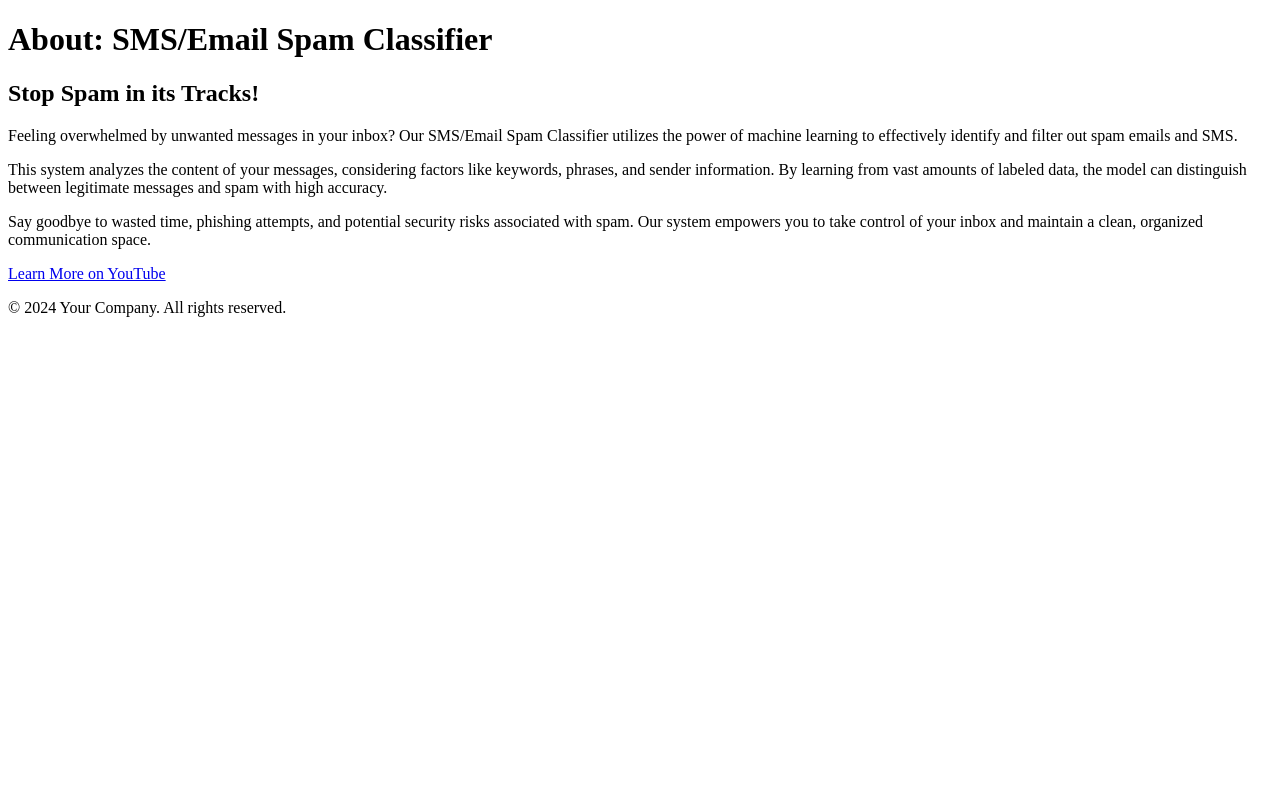
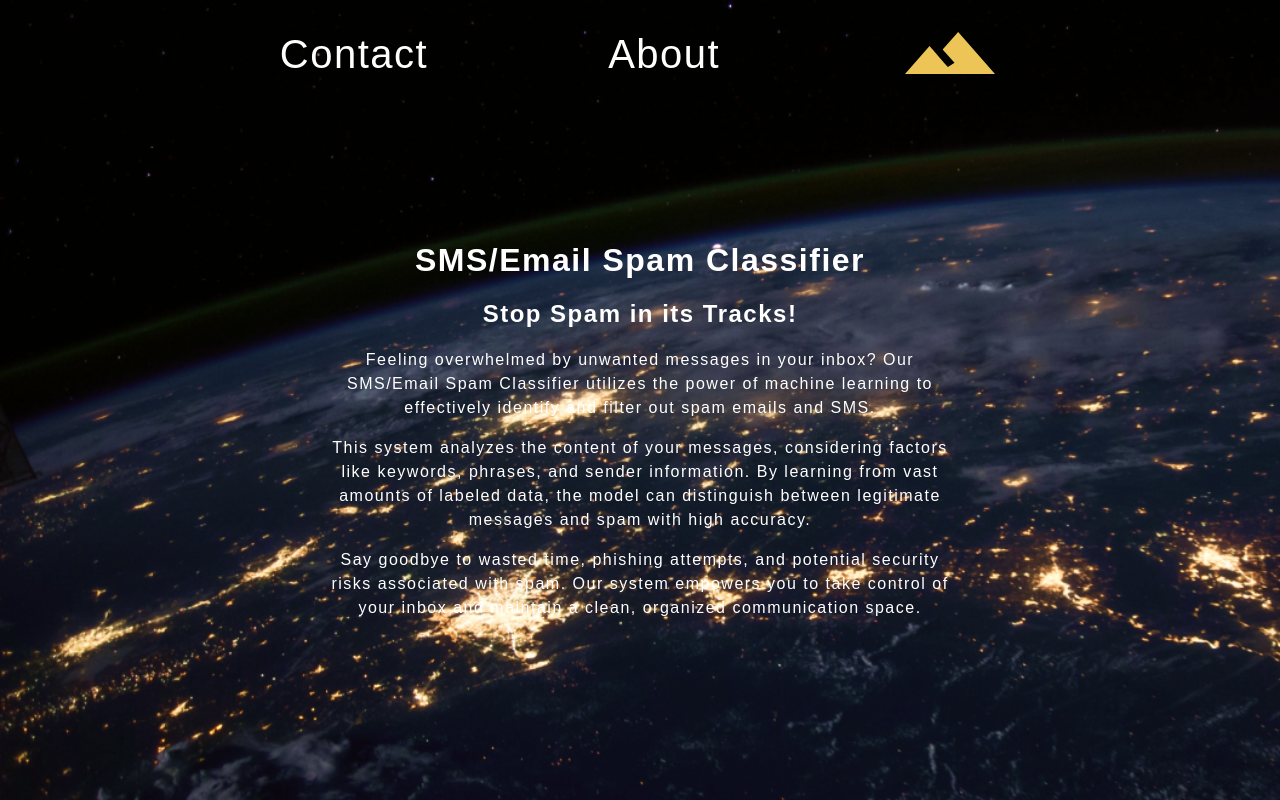
Before and after one commit to Madara-coder/spam-detect, a Flask app: page /about in a window 1280 px wide. Run offline with Flask 3, Linux system fonts and the light colour scheme.

Commit message:
feat: made some changes in the code

```diff
--- a/static/about.css
+++ b/static/about.css
@@ -1,12 +1,74 @@
 body {
   font-family: sans-serif;
+  letter-spacing: 1.5px;
   margin: 0;
-  padding: 20px;
+  height: 100vh;
+  width: 100vw;
+  background-image: url("../static/about.png");
+  background-size: cover;
+  background-repeat: no-repeat;
+  background-attachment: fixed;
+  color: white;
 }
 
-header {
+nav {
+  padding: 2rem 1rem;
+  display: flex;
+  justify-content: center;
+  align-items: center;
+  text-decoration: none;
+}
+
+nav ul {
+  list-style: none;
+  margin: 0;
+  padding: 0;
+  display: flex;
+}
+
+nav li {
+  margin: 0 5rem;
+}
+
+nav a {
+  color: white;
+  text-decoration: none;
+  font-size: 2rem;
+  position: relative;
+  padding: 0 10px;
+}
+
+nav a::before {
+  content: "";
+  position: absolute;
+  width: 100%;
+  height: 2px;
+  bottom: 0;
+  left: 0;
+  background-color: white;
+  visibility: hidden;
+  transform: scaleX(0);
+  transition: all 0.3s ease;
+}
+
+nav a:hover::before {
+  visibility: visible;
+  transform: scaleX(1);
+}
+
+.secondary {
+  margin-left: 25%;
+  margin-top: 10%;
   text-align: center;
-  margin-bottom: 20px;
+  width: 50vw;
+}
+
+.about {
+  font-size: 2.5rem;
+}
+
+.contact {
+  font-size: 2.5rem;
 }
 
 h1,
@@ -18,12 +80,3 @@ p {
   line-height: 1.5;
   margin-bottom: 10px;
 }
-
-a {
-  color: dodgerblue;
-  text-decoration: none;
-}
-
-a:hover {
-  text-decoration: underline;
-}
--- a/static/contact.css
+++ b/static/contact.css
@@ -1,28 +1,97 @@
-.team-container {
-  display: flex;
-  flex-wrap: wrap;
-  justify-content: space-between;
+body {
+  font-family: sans-serif;
+  letter-spacing: 1.5px;
+  margin: 0;
+  height: 100vh;
+  width: 100vw;
+  background-image: url("../static/contact.png");
+  background-size: cover;
+  background-repeat: no-repeat;
+  background-attachment: fixed;
+  color: white;
 }
 
-.team-member {
-  width: 30%; /* Adjust width as needed */
-  text-align: center;
-  margin: 10px;
-  border: 1px solid #ddd;
-  padding: 10px;
-  border-radius: 5px;
+nav {
+  padding: 2rem 1rem;
+  display: flex;
+  justify-content: center;
+  align-items: center;
+  text-decoration: none;
 }
 
-.team-member img {
-  width: 100%; /* Adjust image size as needed */
-  border-radius: 50%;
+nav ul {
+  list-style: none;
+  margin: 0;
+  padding: 0;
+  display: flex;
 }
 
-.team-member h2 {
-  margin-top: 10px;
-  font-size: 18px;
+nav li {
+  margin: 0 5rem;
 }
 
-.team-member p {
-  margin-bottom: 5px;
+nav a {
+  color: white;
+  text-decoration: none;
+  position: relative;
+  padding: 0 10px;
 }
+
+nav a::before {
+  content: "";
+  position: absolute;
+  width: 100%;
+  height: 2px;
+  bottom: 0;
+  left: 0;
+  background-color: white;
+  visibility: hidden;
+  transform: scaleX(0);
+  transition: all 0.3s ease;
+}
+
+nav a:hover::before {
+  visibility: visible;
+  transform: scaleX(1);
+}
+
+.contact {
+  font-size: 2.5rem;
+}
+
+.about {
+  font-size: 2.5rem;
+}
+
+.secondary {
+  margin-top: 5%;
+  text-align: center;
+}
+
+main {
+  margin-top: 5%;
+  width: 100vw;
+  color: black;
+}
+
+.first {
+  margin-left: 22.5%;
+}
+
+.second {
+  margin-left: 24.5rem;
+  margin-top: -22.5rem;
+}
+
+.third {
+  margin-left: 24.5rem;
+  margin-top: -22.5rem;
+}
+
+.sub {
+  display: flex;
+  background-color: white;
+  width: 17rem;
+  height: 5rem;
+  justify-content: center;
+}
--- a/templates/about.html
+++ b/templates/about.html
@@ -4,15 +4,32 @@
     <meta charset="UTF-8" />
     <meta name="viewport" content="width=device-width, initial-scale=1.0" />
     <title>About: SMS/Email Spam Classifier</title>
-    <link
-      rel="stylesheet"
-      href="{{ url_for('static', filename='contact.css') }}"
-    />
+    <link rel="shortcut icon" href="{{ url_for('static', filename='logo.ico') }}" type="image/x-icon">
+    <link rel="stylesheet" href="{{ url_for('static', filename='about.css') }}"/>
   </head>
+
  <body>
+    <!-- Main section -->
+    <div class="main">
+
+      <!-- Navigation section -->
+        <nav>
+          <ul>
+            <li><a href="/contact" class="contact">Contact</a></li>
+            <li><a href="/about" class="about">About</a></li>
+            <li><a href="/" class="home"><img src="{{ url_for('static', filename='logo.svg') }}" alt="Home"></a></li>
+          </ul>
+        </nav>
+
+        <!-- Secondary section -->
+        <div class="secondary">
+
+          <!-- Header -->
           <header>
-      <h1>About: SMS/Email Spam Classifier</h1>
+            <h1>SMS/Email Spam Classifier</h1>
           </header>
+
+          <!-- Main -->
           <main>
             <section>
               <h2>Stop Spam in its Tracks!</h2>
@@ -32,13 +49,9 @@
                 risks associated with spam. Our system empowers you to take control of
                 your inbox and maintain a clean, organized communication space.
               </p>
-        <a href="https://www.youtube.com/watch?v=hhuY62kIQGU" target="_blank"
-          >Learn More on YouTube</a
-        >
             </section>
           </main>
-    <footer>
-      <p>&copy; 2024 Your Company. All rights reserved.</p>
-    </footer>
+        </div>
+    </div>
   </body>
 </html>
--- a/templates/result.html
+++ b/templates/result.html
@@ -3,8 +3,10 @@
 <head>
   <meta charset="UTF-8">
   <title>SMS/Email Spam Classifier</title>
+  <link rel="shortcut icon" href="{{ url_for('static', filename='logo.ico') }}" type="image/x-icon">
   <link rel="stylesheet" href="{{ url_for('static', filename='result.css') }}">
 </head>
+
 <body>
   <h1>SMS/Email Spam Classifier</h1>
 
```
Also changed, not shown: static/style.css (+51 -14 lines), templates/contact.html (+49 -30 lines), templates/index.html (+18 -12 lines), static/Logo.svg (renamed from pics/Logo.svg), static/about.png (renamed from pics/about.png), static/contact.png (renamed from pics/contact.png), static/home.jpg (renamed from pics/home.jpg), static/logo.ico (added), static/yoyo.png (added), 1 other file. Lines whose indentation alone changed are shown as unchanged.
